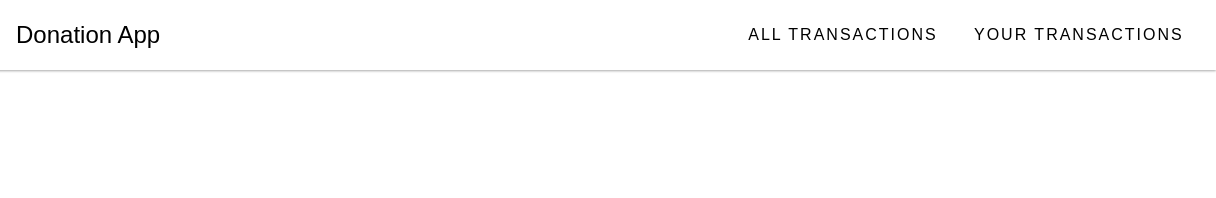
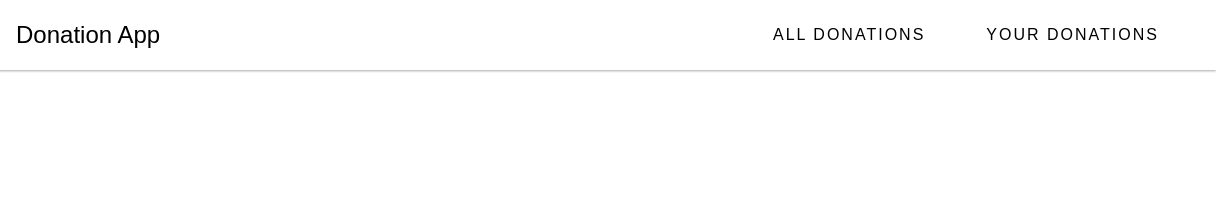
Before and after one commit to jhamadhav/donation-app, a plain HTML site: page index.html in a window 1280 px wide. Shown: the top 198 px of the page, 64-1280 px from the left. Drawn offline with Linux system fonts and the light colour scheme.

Commit message:
transaction -> Donations

```diff
--- a/index.html
+++ b/index.html
@@ -56,10 +56,10 @@
         </header>
         <ul class="nav-links">
             <a href="#all">
-                <li>All Transactions</li>
+                <li>All Donations</li>
             </a>
             <a href="#your">
-                <li>Your Transactions</li>
+                <li>Your Donations</li>
             </a>
         </ul>
     </nav>
```
